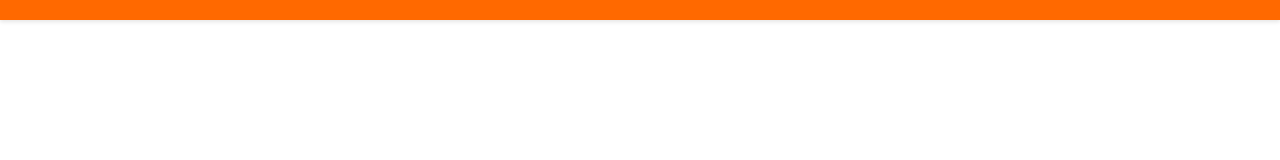
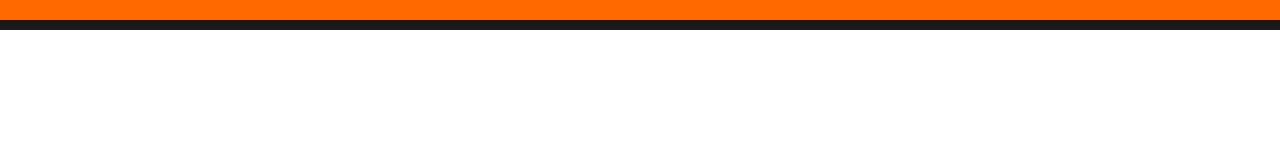
Before and after one commit to xhonatankonomi/html-css-boolando, a plain HTML site: page index.html in a window 1280 px wide. Drawn offline with Linux system fonts and the light colour scheme.

Commit message:
add footer style

```diff
--- a/assets/css/style.css
+++ b/assets/css/style.css
@@ -1,7 +1,6 @@
 body {
     font-family: Arial, sans-serif;
     margin: 0;
-
 }
 
 .site-header {
@@ -15,3 +14,9 @@ body {
     z-index: 100;
     box-shadow: 0 2px 4px rgba(0, 0, 0, 0.1);
 }
+
+.site-footer {
+    background-color: #1a1a1a;
+    color: white;
+    padding: 15px 0;
+}
```
